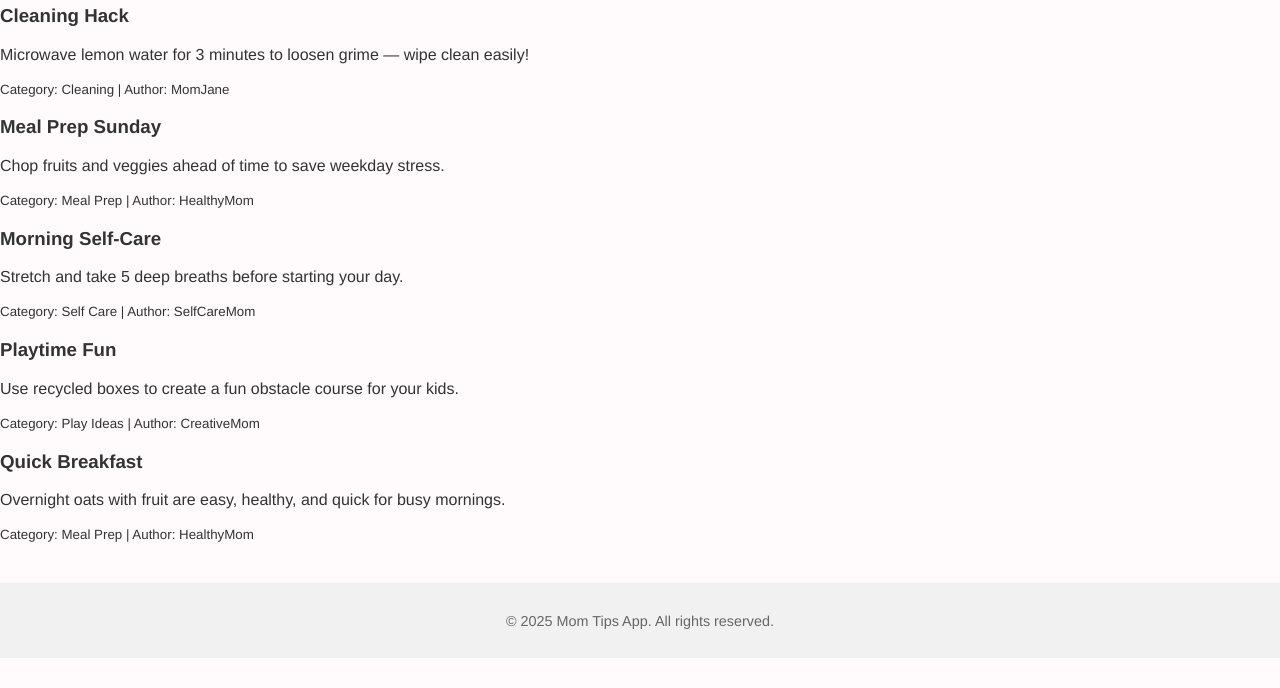
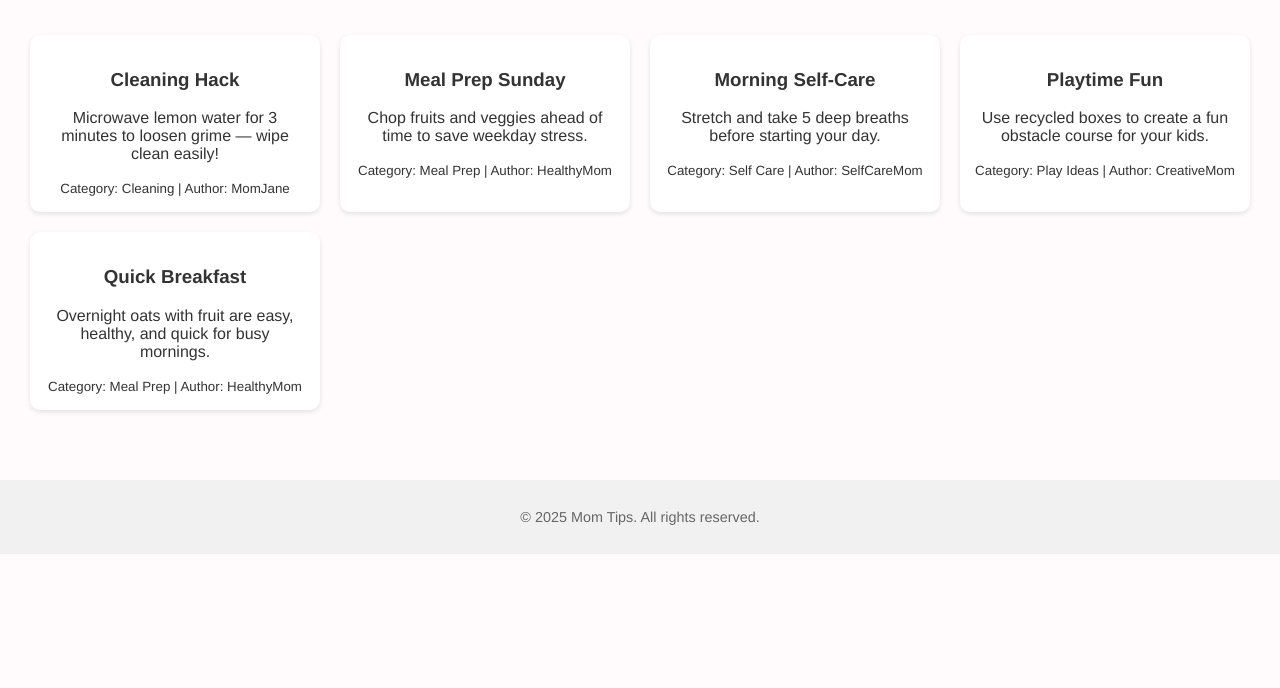
Before and after one commit to sks2236/fall25-seungyeon-suh, a plain HTML site: page dailytips.html in a window 1280 px wide. Shown: the part 112-800 px from the top of the page. Drawn offline with Linux system fonts and the light colour scheme.

Commit message:
updates 12/9

```diff
--- a/dailytips.html
+++ b/dailytips.html
@@ -3,13 +3,14 @@
 <head>
   <meta charset="UTF-8">
   <meta name="viewport" content="width=device-width, initial-scale=1.0">
-  <title>Mom Tips App - Daily Tips</title>
+  <title>Mom Tips - Daily Tips</title>
   <link rel="stylesheet" href="styles.css">
 </head>
 <body>
+
   <!-- Header Navigation -->
   <header class="top-nav">
-    <h1>Mom Tips App</h1>
+    <h1>Mom Tips</h1>
     <nav>
       <ul class="nav-links">
         <li><a href="index.html">Home</a></li>
@@ -23,21 +24,85 @@
 
   <!-- Main Content -->
   <main>
-    <!-- Dynamic Tips Section -->
     <section id="dynamic-content">
       <h2>Daily Tips</h2>
-      <div id="content-container">
-        <!-- JavaScript will populate this area -->
+      <div id="content-container" class="tips-list">
+        <!-- Tips will be dynamically inserted here -->
       </div>
     </section>
   </main>
 
   <!-- Footer -->
   <footer>
-    <p>© 2025 Mom Tips App. All rights reserved.</p>
+    <p>© 2025 Mom Tips. All rights reserved.</p>
   </footer>
 
-  <!-- Link to JavaScript -->
-  <script src="script.js"></script>
+  <!-- Script: Load Original + User Tips -->
+  <script>
+    // Original tips
+    const tips = [
+      {
+        title: "Cleaning Hack",
+        description: "Microwave lemon water for 3 minutes to loosen grime — wipe clean easily!",
+        category: "Cleaning",
+        author: "MomJane"
+      },
+      {
+        title: "Meal Prep Sunday",
+        description: "Chop fruits and veggies ahead of time to save weekday stress.",
+        category: "Meal Prep",
+        author: "HealthyMom"
+      },
+      {
+        title: "Morning Self-Care",
+        description: "Stretch and take 5 deep breaths before starting your day.",
+        category: "Self Care",
+        author: "SelfCareMom"
+      },
+      {
+        title: "Playtime Fun",
+        description: "Use recycled boxes to create a fun obstacle course for your kids.",
+        category: "Play Ideas",
+        author: "CreativeMom"
+      },
+      {
+        title: "Quick Breakfast",
+        description: "Overnight oats with fruit are easy, healthy, and quick for busy mornings.",
+        category: "Meal Prep",
+        author: "HealthyMom"
+      }
+    ];
+
+    // Container for tips
+    const container = document.getElementById("content-container");
+
+    // Load user-submitted tips from localStorage
+    const userTips = JSON.parse(localStorage.getItem("userTips") || "[]");
+
+    // Combine original + user tips
+    const allTips = [...tips, ...userTips];
+
+    // Display each tip
+    allTips.forEach(tip => {
+      const tipDiv = document.createElement("article");
+      tipDiv.classList.add("tip-card");
+
+      const title = document.createElement("h3");
+      title.textContent = tip.title;
+
+      const description = document.createElement("p");
+      description.textContent = tip.description;
+
+      const meta = document.createElement("small");
+      meta.textContent = `Category: ${tip.category} | Author: ${tip.author || "Anonymous"}`;
+
+      tipDiv.appendChild(title);
+      tipDiv.appendChild(description);
+      tipDiv.appendChild(meta);
+
+      container.appendChild(tipDiv);
+    });
+  </script>
+
 </body>
 </html>
```
Also changed, not shown: addtip.html (+47 -25 lines), favorites.html (+13 -27 lines), index.html (+7 -5 lines), profile.html (+8 -19 lines).
